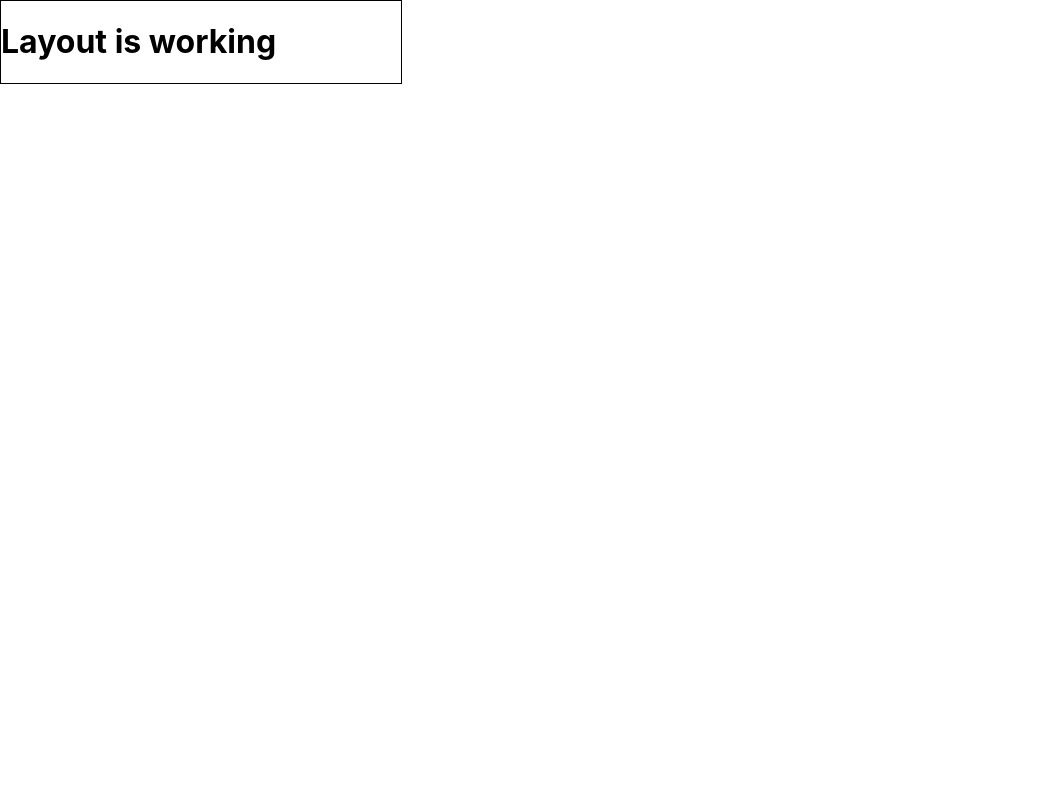
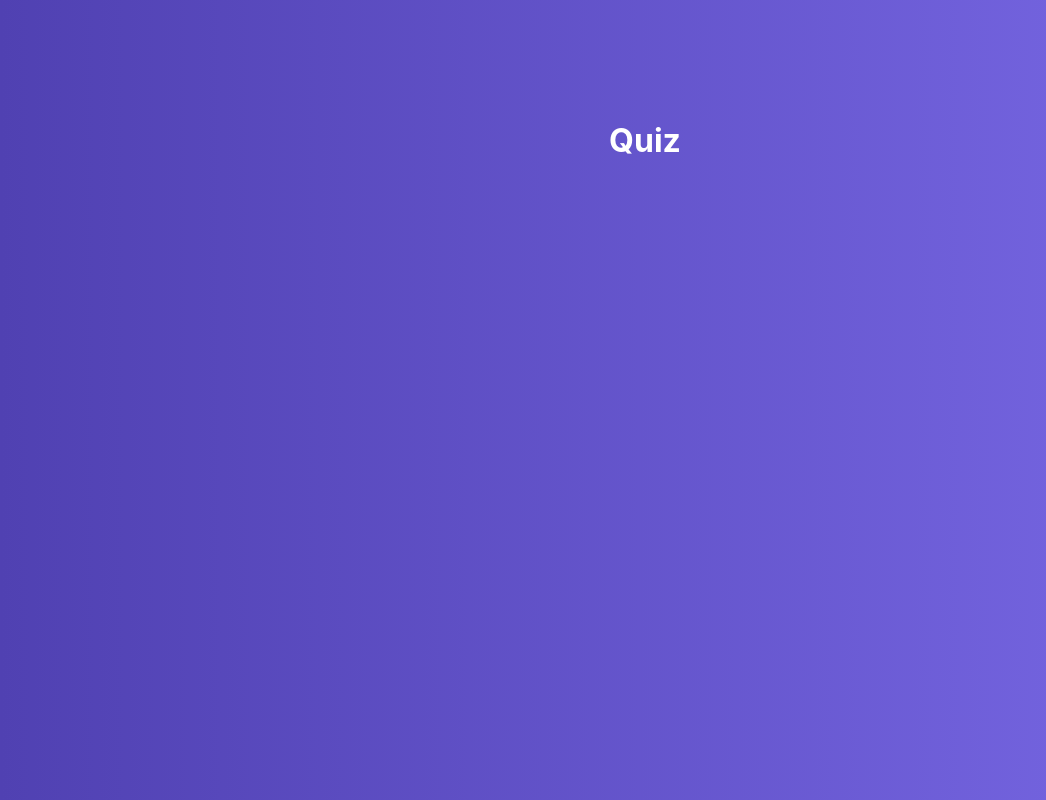
Before and after one commit to AlexGlau/react-quiz, a React (Create React App) app: page / in a window 1280 px wide. Shown: the whole page, without its empty margins (0-1046 px from the left). Built offline with nearby package versions, Linux system fonts and the light colour scheme.

Commit message:
Main page has been plugged in App

```diff
--- a/src/App.jsx
+++ b/src/App.jsx
@@ -1,12 +1,13 @@
 import React from 'react';
 import Layout from './hoc/Layout/Layout.jsx';
+
+import Quiz from './containers/Quiz/Quiz.jsx';
+
 
 function App() {
   return (
     <Layout>
-      <div className="" style={{width: 400, border: '1px solid black'}}>
-        <h1>Layout is working</h1>
-      </div>
+      <Quiz />
     </Layout>
   );
 }
```
